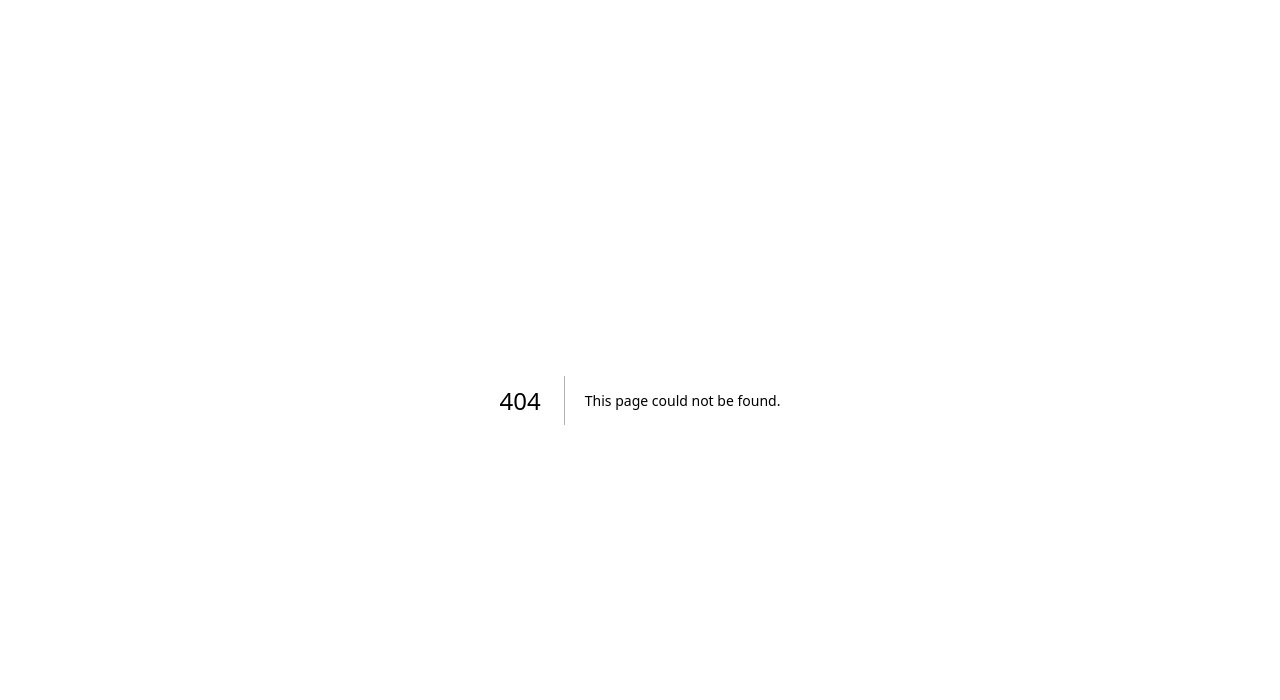
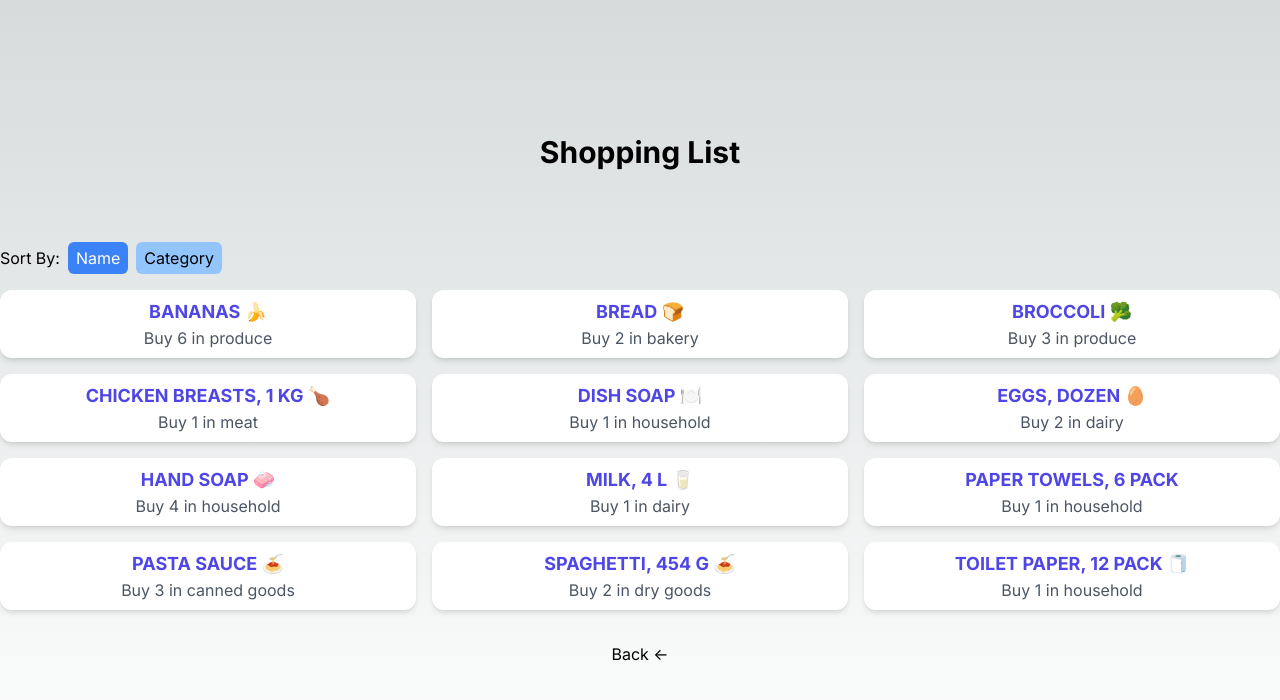
Before and after one commit to kevinh63/cprg306-assignments, a Next.js app: page /week5 in a window 1280 px wide. Before the commit this address had no page. Shown: the top 700 px of the page. Built offline with nearby package versions, Linux system fonts and the light colour scheme.

Commit message:
week5 completion
finished week 5

```diff
--- a/app/page.js
+++ b/app/page.js
@@ -3,13 +3,14 @@ import StudentInfo from "./studentinfo";
 
 export default function Home() {
   return (
-    <main>
+    <main className="bg-gray-100 min-h-screen">
       <h1>CPRG306: Web Development 2 - Assignments</h1>
       <StudentInfo />
       <ul>
         <li className="hover:underline"><Link href="week2">week2</Link></li>
         <li className="hover:underline"><Link href="week3">week3</Link></li>
         <li className="hover:underline"><Link href="week4">week4</Link></li>
+        <li className="hover:underline"><Link href="week5">week5</Link></li>
       </ul>
     </main>
   )
--- a/app/week2/page.js
+++ b/app/week2/page.js
@@ -3,7 +3,7 @@ import StudentInfo from "../studentinfo";
 
 export default function Page(){
     return(
-        <main>
+        <main className="bg-gray-100 min-h-screen">
             <h1>My Shopping List</h1>
             <StudentInfo />
             <Link href="../" className="hover:underline">Back &lt;-</Link>
--- a/app/week4/new-item.js
+++ b/app/week4/new-item.js
@@ -24,7 +24,7 @@ const NewItem = () => {
 
   return (
     <div className="max-w-md mx-auto mt-8 p-4 bg-white rounded shadow" >
-      <h2 className="text-2xl mb-4">Adding New Item</h2>
+      <h2 className="text-2xl mb-4 text-center">Adding New Item</h2>
       <form onSubmit={handleSubmit}>
         <div className="mb-4">
           <label htmlFor="name" className="block text-sm font-medium text-gray-700">
--- /dev/null
+++ b/app/week5/item-list.js
@@ -0,0 +1,47 @@
+"use client";
+import Item from "./item";
+import { useState } from "react";
+import itemsData from "./items.json";
+
+export default function ItemList() {
+    const [sortBy, setSortBy] = useState("name");
+
+    let items = itemsData.map((item) => ({ ...item }));
+
+    const sortItem = () => {
+        if (sortBy === "name") {
+            return items.sort((a, b) => a.name.localeCompare(b.name));
+        }
+        if (sortBy === "category") {
+            return items.sort((a, b) => a.category.localeCompare(b.category));
+        }
+        return items;
+    };
+
+    const sortedItems = sortItem();
+
+    return (
+        <main className="container mx-auto mt-10">
+            <div className="mb-4">
+                <label className="mr-2">Sort By:</label>
+                <button
+                    className={`px-2 py-1 rounded-md mr-2 ${sortBy === 'name' ? 'bg-blue-500 text-white' : 'bg-blue-300 text-black'}`}
+                    onClick={() => setSortBy("name")}
+                >
+                    Name
+                </button>
+                <button
+                    className={`px-2 py-1 rounded-md ${sortBy === 'category' ? 'bg-blue-500 text-white' : 'bg-blue-300 text-black'}`}
+                    onClick={() => setSortBy("category")}
+                >
+                    Category
+                </button>
+            </div>
+            <div className="grid grid-cols-3 gap-4">
+                {sortedItems.map((item) => (
+                    <Item item={item} key={item.id} />
+                ))}
+            </div>
+        </main>
+    );
+}
--- /dev/null
+++ b/app/week5/item.js
@@ -0,0 +1,14 @@
+import React from 'react';
+
+function Item({ item }) {
+  return (
+    <div className="p-2 w-30 h-35 bg-white rounded-xl shadow-md flex flex-col justify-center items-center space-y-2">
+      <ul className="text-center">
+        <li className="text-lg font-bold text-indigo-600 uppercase">{item.name}</li>
+        <li className="text-gray-600">Buy {item.quantity} in {item.category}</li>
+      </ul>
+    </div>
+  );
+}
+
+export default Item;
--- /dev/null
+++ b/app/week5/items.json
@@ -0,0 +1,74 @@
+[
+    {
+      "id": "1h2GJKH12gkHG31h1H",
+      "name": "milk, 4 L 🥛",
+      "quantity": 1,
+      "category": "dairy"
+    },
+    {
+      "id": "2KJH3k2j3H1k2J3K1H",
+      "name": "bread 🍞",
+      "quantity": 2,
+      "category": "bakery"
+    },
+    {
+      "id": "3h2KJH3k2j3H1k2J3",
+      "name": "eggs, dozen 🥚",
+      "quantity": 2,
+      "category": "dairy"
+    },
+    {
+      "id": "4k2J3K1H2GJKH12gk",
+      "name": "bananas 🍌",
+      "quantity": 6,
+      "category": "produce"
+    },
+    {
+      "id": "5H1h1H2KJH3k2j3H",
+      "name": "broccoli 🥦",
+      "quantity": 3,
+      "category": "produce"
+    },
+    {
+      "id": "6H1k2J3K1H2GJKH1",
+      "name": "chicken breasts, 1 kg 🍗",
+      "quantity": 1,
+      "category": "meat"
+    },
+    {
+      "id": "7gkHG31h1H2KJH3k",
+      "name": "pasta sauce 🍝",
+      "quantity": 3,
+      "category": "canned goods"
+    },
+    {
+      "id": "8j3H1k2J3K1H2GJK",
+      "name": "spaghetti, 454 g 🍝",
+      "quantity": 2,
+      "category": "dry goods"
+    },
+    {
+      "id": "9H12gkHG31h1H2KJ",
+      "name": "toilet paper, 12 pack 🧻",
+      "quantity": 1,
+      "category": "household"
+    },
+    {
+      "id": "10H3k2j3H1k2J3K1",
+      "name": "paper towels, 6 pack",
+      "quantity": 1,
+      "category": "household"
+    },
+    {
+      "id": "11k2J3K1H2GJKH12",
+      "name": "dish soap 🍽️",
+      "quantity": 1,
+      "category": "household"
+    },
+    {
+      "id": "12GJKH12gkHG31h1",
+      "name": "hand soap 🧼",
+      "quantity": 4,
+      "category": "household"
+    }
+  ]
--- /dev/null
+++ b/app/week5/page.js
@@ -0,0 +1,14 @@
+import Link from "next/link";
+import ItemList from "./item-list";
+
+export default function Page() {
+  return (
+    <main className="flex flex-col items-center justify-center min-h-screen">
+      <h1 className="text-3xl font-bold mb-8">Shopping List</h1>
+      <ItemList />
+      <div className="mt-8">
+        <Link href="../" className="hover:underline">Back &lt;-</Link>
+      </div>
+    </main>
+  );
+}
--- a/package.json
+++ b/package.json
@@ -12,7 +12,7 @@
     "autoprefixer": "10.4.15",
     "eslint": "8.49.0",
     "eslint-config-next": "13.5.2",
-    "next": "13.5.2",
+    "next": "^13.5.4",
     "postcss": "8.4.30",
     "react": "18.2.0",
     "react-dom": "18.2.0",
```
Also changed, not shown: 1 other file (tests, documents, lock files or other folders).
